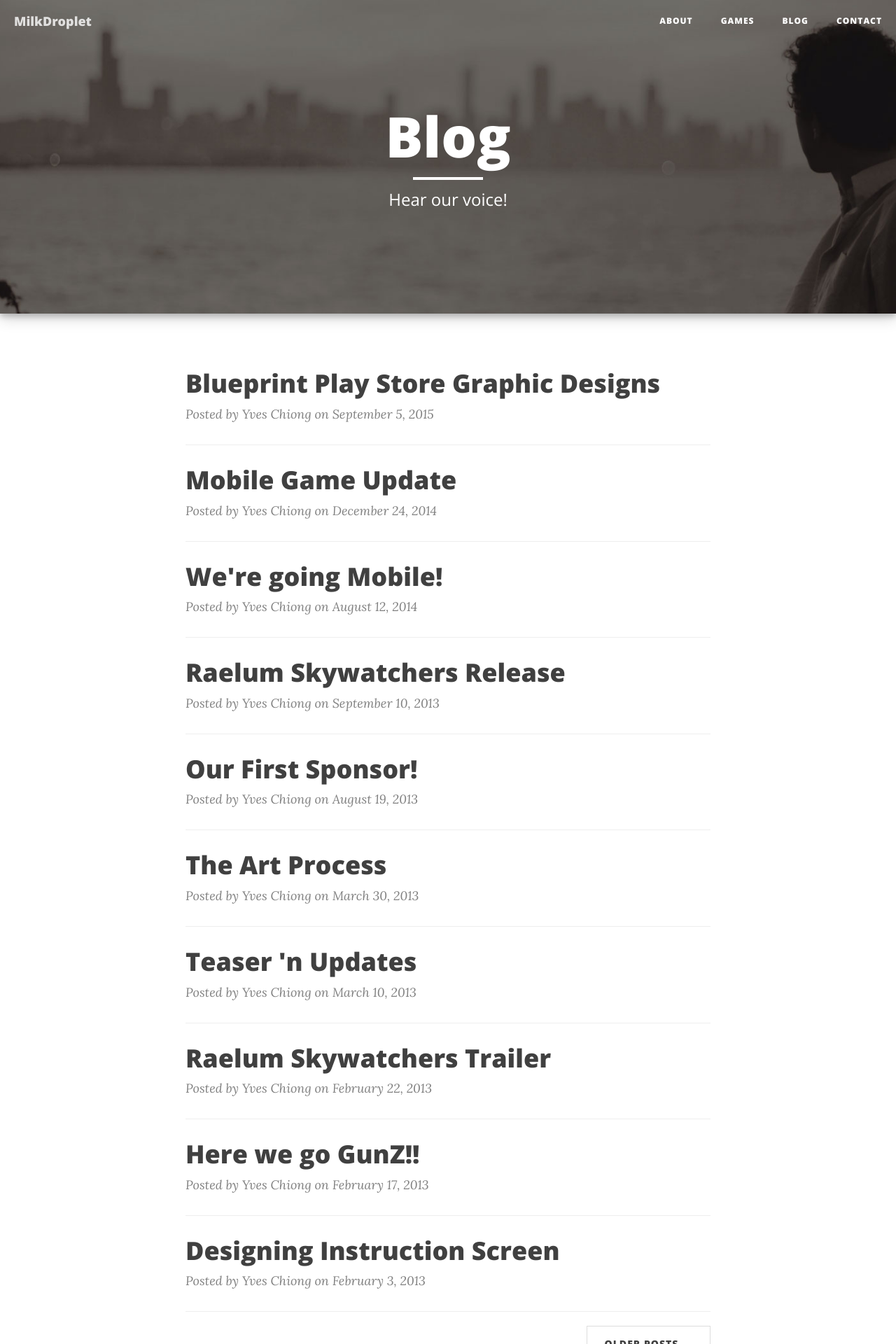
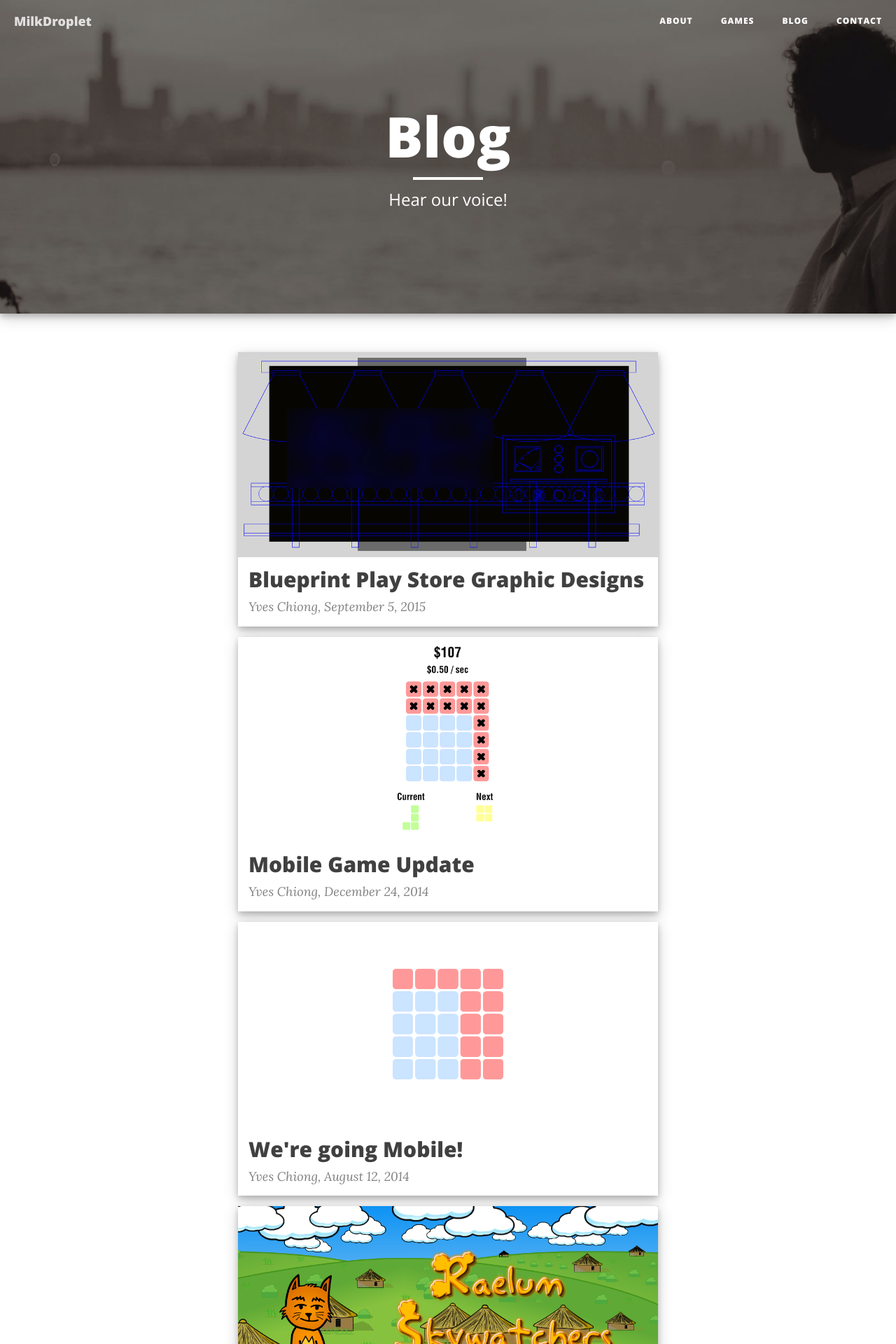
Before and after one commit to milkdroplet/milkdroplet.github.io, a Jekyll site: the page built from blog/index.html, in a window 1280 px wide. Shown: the top 1920 px of the page at 70% size. Built offline with Jekyll 4.4.1, drawn with Linux system fonts in a browser that asks for light colours; nearby versions of some CDN libraries; the list of posts is cut into pages by our own code; some of the changed text lies outside the part shown.

Commit message:
Blog list now displays cards for each blog post

```diff
--- a/_config.yml
+++ b/_config.yml
@@ -5,7 +5,7 @@ header-img: img/home-bg.jpg
 copyright_name: MilkDroplet Game Studio
 meta_description: "We're an indie game studio located in Toronto. Currently we're focusing on creating addictive mobile games. We dream of creating worlds where players can dive in and enjoy."
 baseurl: ""
-url: "https://milkdroplet.com"
+url: "https://milkdroplet.com/"
 twitter_username: SBootstrap
 github_username:  davidtmiller
 facebook_username:  StartBootstrap
@@ -19,7 +19,7 @@ email_username:  milkdroplet.service@gmail.com
 markdown: kramdown
 highlighter: rouge
 permalink: pretty
-paginate: 10
+paginate: 8
 paginate_path: "/blog/page:num/"
 exclude: ["less","node_modules","Gruntfile.js","package.json","README.md"]
 
--- a/blog/index.html
+++ b/blog/index.html
@@ -6,21 +6,19 @@ header-img: "img/about-bg.jpg"
 meta_description: "We're an indie game studio located in Toronto. Find about more about our journey from humble beginnings to hopefully a well renowned game studio!"
 ---
 
-{% for post in paginator.posts %}
-<div class="post-preview">
-    <a href="{{ post.url | prepend: site.baseurl }}">
-        <h2 class="post-title">            {{ post.title }}
-        </h2>
-        {% if post.subtitle %}
-        <h3 class="post-subtitle">
-            {{ post.subtitle }}
-        </h3>
-        {% endif %}
-    </a>
-    <p class="post-meta">Posted by {% if post.author %}{{ post.author }}{% else %}{{ site.title }}{% endif %} on {{ post.date | date: "%B %-d, %Y" }}</p>
+<div class="post-container">
+    {% for post in paginator.posts %}
+    <div class="card-shadow post-item">
+        <a class="card-link" href="{{ post.url | prepend: site.baseurl }}">
+          <img src="{{ site.baseurl }}/{{ post.header-img }}">
+          <div class="card-pad post-preview">
+            <h2 class="card-title">{{ post.title }}</h2>
+            <div class="post-meta">{% if post.author %}{{ post.author }}{% else %}{{ site.title }}{% endif %}, {{ post.date | date: "%B %-d, %Y" }}</div>
+          </div>
+        </a>
+    </div>
+    {% endfor %}
 </div>
-<hr>
-{% endfor %}
 
 <!-- Pager -->
 {% if paginator.total_pages > 1 %}
--- a/css/custom.css
+++ b/css/custom.css
@@ -1,9 +1,14 @@
+/* Card CSS */
 .card-shadow {
     box-shadow: 0 4px 8px 0 rgba(0, 0, 0, 0.2), 0 6px 20px 0 rgba(0, 0, 0, 0.19);
 }
 
 .card-pad {
     padding: 15px;
+}
+
+.card-title {
+    margin: 0px 0px 10px 0px;
 }
 
 .card-link {
@@ -16,3 +21,17 @@
     color: #404040;
     text-decoration: none;
 }
+
+/* Post Flex Box*/
+.post-container {
+    display: flex;
+    justify-content: center;
+    flex-wrap: wrap;
+    left: 0;
+    right:0;
+}
+
+.post-item {
+    max-width: 600px;
+    margin: 0.5rem 0.5rem 1rem 0.5rem;
+}
```
